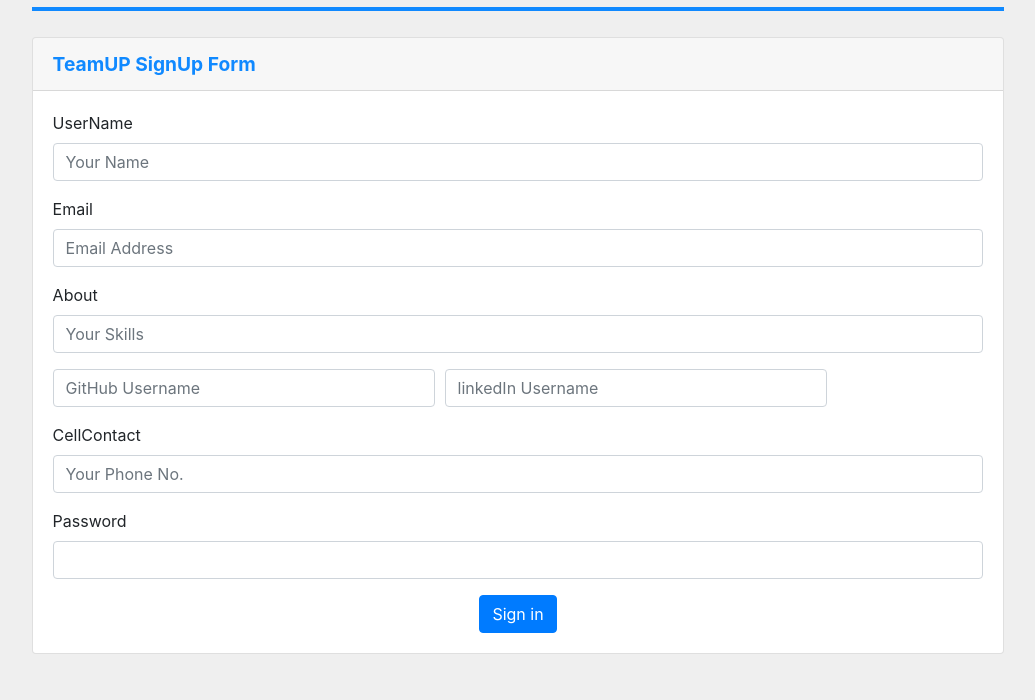
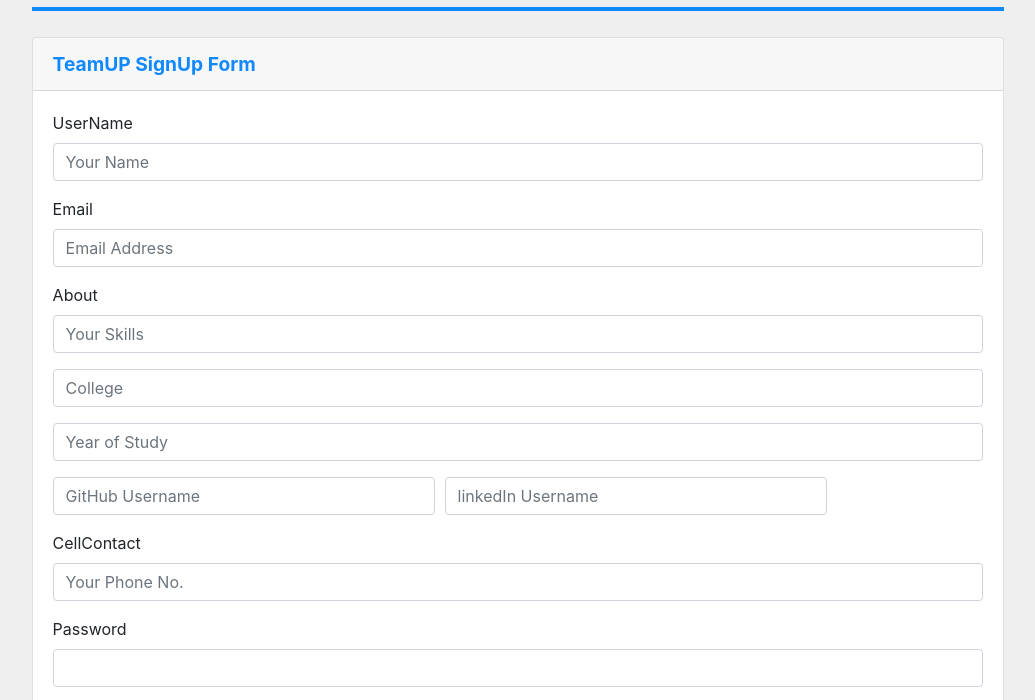
Before and after one commit to I-karmayogi/TeamUP-SocialNetworking-Website, a plain HTML site: page Signup.html in a window 1280 px wide. Shown: the part 65-765 px from the top of the page, without its empty margins (122-1157 px from the left). Drawn offline with nearby package versions, Linux system fonts and the light colour scheme; no server answers.

Commit message:
Update Signup.html

```diff
--- a/Signup.html
+++ b/Signup.html
@@ -53,6 +53,12 @@
           <div class="form-group">
             <label for="inputAbout">About</label>
             <input type="text" class="form-control" id="inputAbout" placeholder="Your Skills" required>
+          </div>
+          <div class="form-group">
+            <input type="text" class="form-control" id="inputcollege" placeholder="College" required>
+          </div>
+          <div class="form-group">
+            <input type="text" class="form-control" id="inputstudy" placeholder="Year of Study" required>
           </div>
           <div class="form-row">
           <div class="form-group col-md-5">
```
